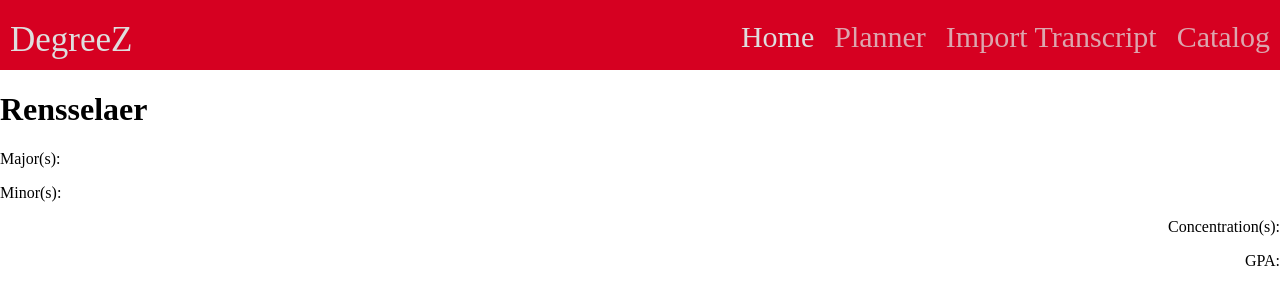
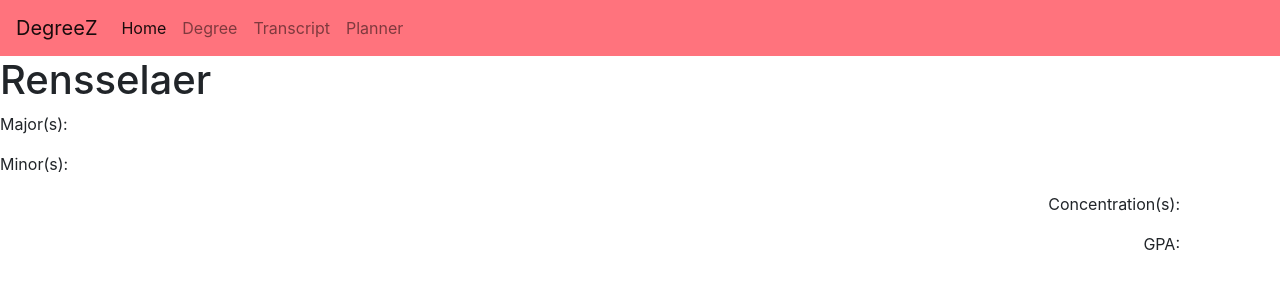
Before and after one commit to technostarbtd5/degree-z, a PHP site: page / in a window 1280 px wide. Shown: the top 305 px of the page. Run offline with PHP 8.4, Linux system fonts and the light colour scheme.

Commit message:
universal navbar

```diff
--- a/client/home.html
+++ b/client/home.html
@@ -6,6 +6,9 @@
     <meta name="viewport" content="width=device-width, initial-scale=1.0">
     <link rel="stylesheet" type="text/css" href="../degree-z.css" />
     <meta http-equiv="Content-Type" content="text/html; charset=UTF-8" />
+    <script src="https://code.jquery.com/jquery-3.5.1.slim.min.js" integrity="sha384-DfXdz2htPH0lsSSs5nCTpuj/zy4C+OGpamoFVy38MVBnE+IbbVYUew+OrCXaRkfj" crossorigin="anonymous"></script>
+    <script src="https://cdn.jsdelivr.net/npm/bootstrap@4.5.3/dist/js/bootstrap.bundle.min.js" integrity="sha384-ho+j7jyWK8fNQe+A12Hb8AhRq26LrZ/JpcUGGOn+Y7RsweNrtN/tE3MoK7ZeZDyx" crossorigin="anonymous"></script>
+    <link rel="stylesheet" href="https://cdn.jsdelivr.net/npm/bootstrap@4.5.3/dist/css/bootstrap.min.css" integrity="sha384-TX8t27EcRE3e/ihU7zmQxVncDAy5uIKz4rEkgIXeMed4M0jlfIDPvg6uqKI2xXr2" crossorigin="anonymous">
     <style type="text/css">
 
     </style>
@@ -14,13 +17,28 @@
 </head>
 
 <body>
-    <nav class="navbar">
-    	<li class="nav-item" id="nav-logo"><a href="home.html">DegreeZ</a></li>
-    	<li class="nav-item current" id="nav-home"><a href="home.html">Home</a></li>
-    	<li class="nav-item" id="nav-catalog"><a href="#">Catalog</a></li>
-    	<li class="nav-item" id="nav-catalog"><a href="transcriptupload/transcriptupload.html">Import Transcript</a></li>
-    	<li class="nav-item" id="nav-catalog"><a href="#">Planner</a></li>
-    </nav>
+    <nav class="navbar navbar-expand-lg navbar-light" style="background-color: #FF737D;">
+        <a class="navbar-brand" href="#">DegreeZ</a>
+        <button class="navbar-toggler" type="button" data-toggle="collapse" data-target="#navbarNav" aria-controls="navbarNav" aria-expanded="false" aria-label="Toggle navigation">
+          <span class="navbar-toggler-icon"></span>
+        </button>
+        <div class="collapse navbar-collapse" id="navbarNav">
+          <ul class="navbar-nav">
+            <li class="nav-item active">
+              <a class="nav-link" href="home.html">Home </a>
+            </li>
+            <li class="nav-item">
+              <a class="nav-link" href="#">Degree</a>
+            </li>
+            <li class="nav-item">
+              <a class="nav-link" href="transcriptupload/transcriptupload.html">Transcript</a>
+            </li>
+            <li class="nav-item">
+                <a class="nav-link" href="future-semester-planner/future-semester-planner.html">Planner</a>
+            </li>
+          </ul>
+        </div>
+      </nav>
     <h1 class="header">Rensselaer</h1>
     <p>Major(s): </p>
     <p>Minor(s): </p>
--- a/degree-z.css
+++ b/degree-z.css
@@ -5,47 +5,6 @@
 
 body {
 	margin: 0;
-}
-
-.navbar {
-	margin: 0;
-    padding: 0;
-    text-align: right;
-    background: #D60021;
-    color: white;
-    font-size: 30px;
-    display: flex;
-    justify-content: right;
-    flex-direction: row-reverse;
-}
-
-.nav-item {
-	list-style: none;
-	padding: 20px 10px 10px 10px;
-	opacity: 0.75;
-}
-
-.nav-item a {
-	text-decoration: none;
-	color: #DEDEDE;
-}
-
-.nav-item a:hover {
-	color: #FFFFFF;
-	opacity: 1;
-}
-
-#nav-home {
-	order: 4;
-}
-#nav-logo {
-	order: 5;
-	margin-right: auto;
-	opacity: 1;
-}
-#nav-logo a {
-	text-decoration: none;
-	font-size: 35px;
 }
 
 .current {
@@ -63,5 +22,5 @@
 
 #alignright {
     text-align: right;
-    margin: 10px, 100px;
+    margin-right:100px;
 }
```
Also changed, not shown: client/future-semester-planner/future-semester-planner.html (+26 -0 lines), client/transcriptupload/transcriptupload.html (+5 -4 lines).
